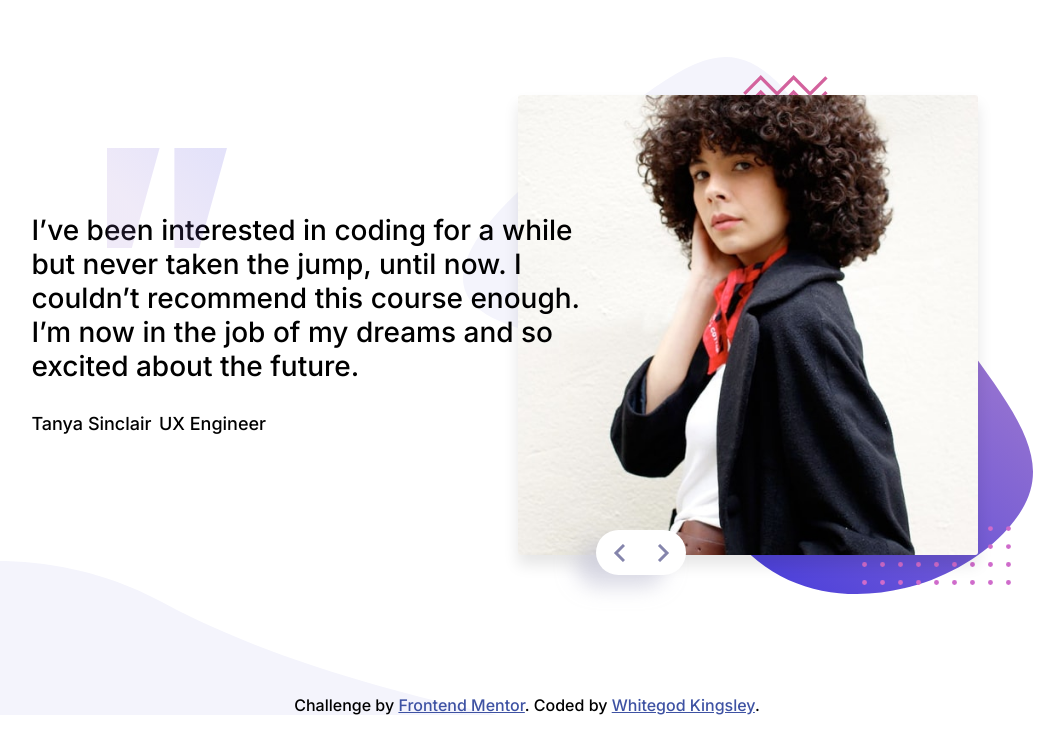
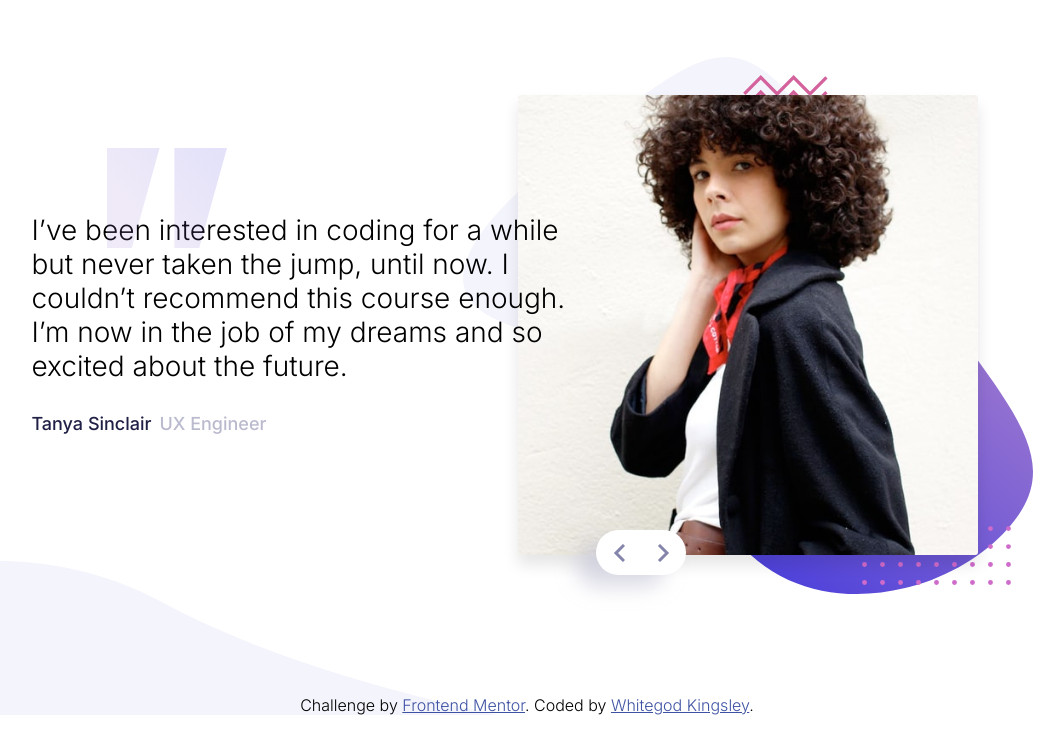
Before and after one commit to iamwhitegod/Coding-bootcamp-testimonials-slider, a website: page index.html in a window 1280 px wide. Shown: the whole page, without its empty margins (113-1177 px from the left). Drawn offline with Linux system fonts and the light colour scheme.

```diff
--- a/sass/main.scss
+++ b/sass/main.scss
@@ -1,3 +1,4 @@
+@import url("https://fonts.googleapis.com/css2?family=Inter:wght@300;500;700&display=swap");
 @import "./variables";
 @import "./mixin";
 
```
Also changed, not shown: css/style.css.
